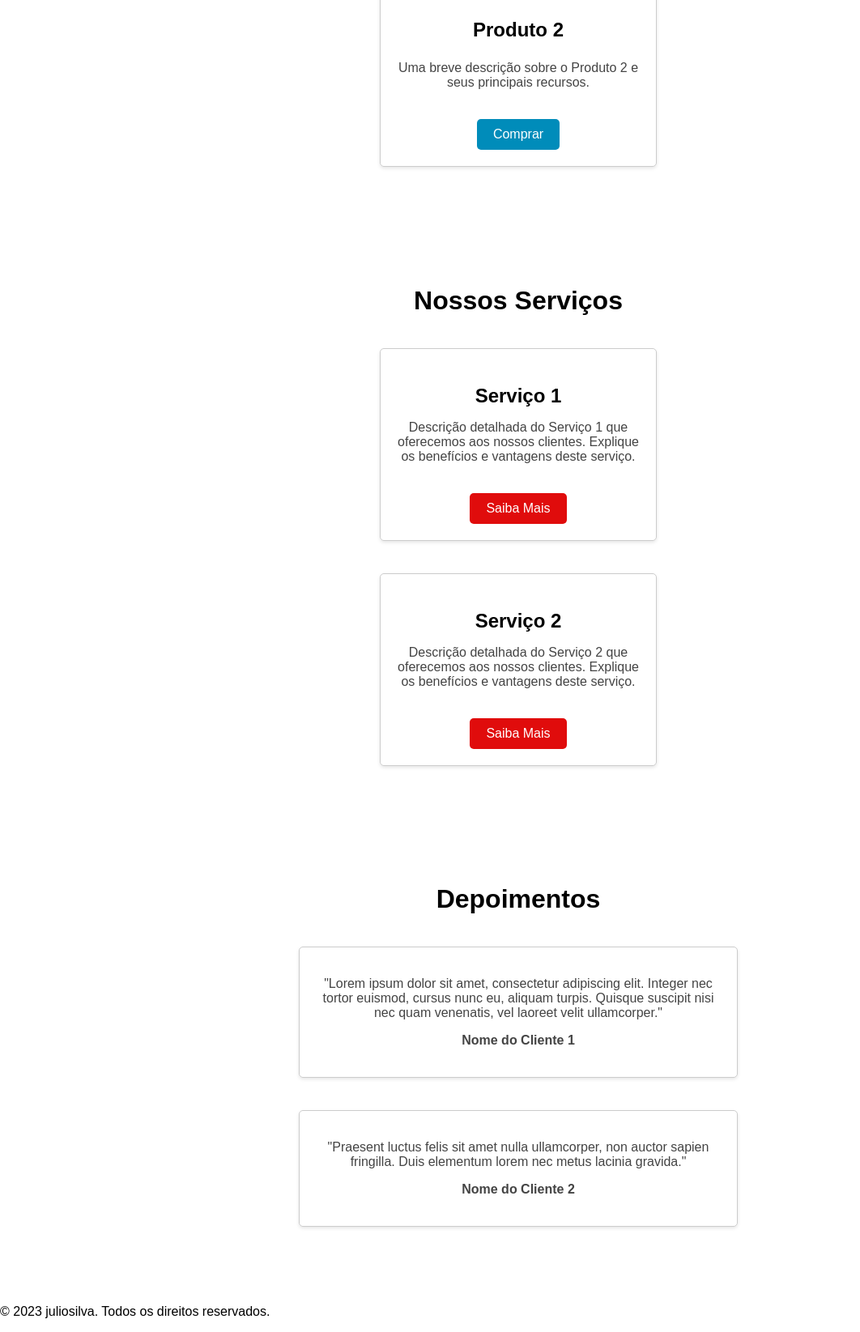
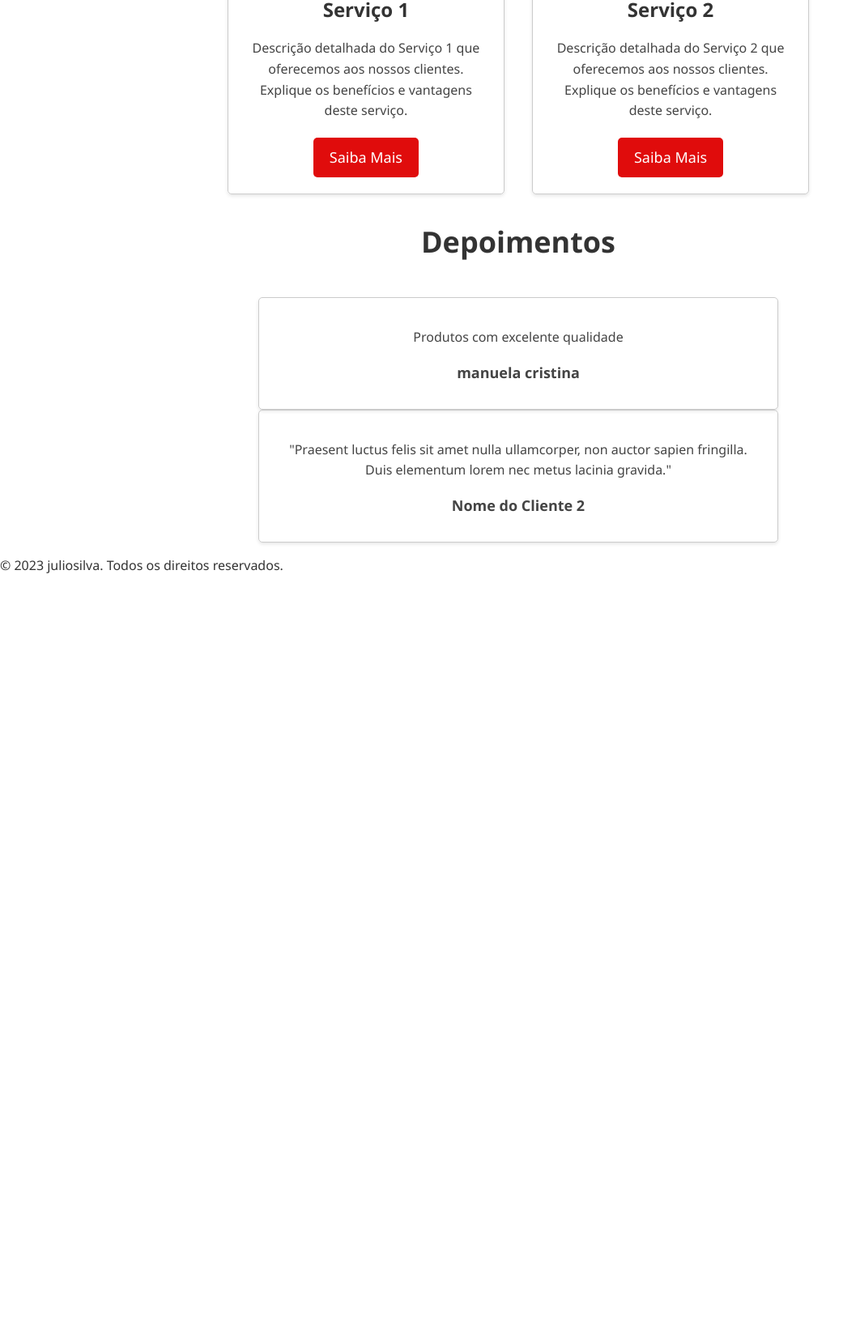
Before and after one commit to juliofsilvajr/MEU_PROJETO, a Flask app: page / in a window 1280 px wide. Shown: the part 1388-3033 px from the top of the page at 81% size, without its empty margins (0-1062 px from the left). After the commit the page ends 2096 px from the top, so only its background shows below. Run offline with Flask 3, Linux system fonts and the light colour scheme.

Commit message:
criando o site

```diff
--- a/app/routes.py
+++ b/app/routes.py
@@ -14,3 +14,8 @@ def contatos():
 @app.route('/sobre')
 def sobre():
     return render_template('sobre.html' , titulo = 'sobre')
+
+
+@app.route('/projetos')
+def projetos():
+    return render_template('projetos.html' , titulo = 'projetos')
--- a/app/static/css/estilo.css
+++ b/app/static/css/estilo.css
@@ -1,84 +1,111 @@
-/* Estilos CSS (opcional, você pode personalizar conforme necessário) */
+/* Estilos para toda a página */
 body {
-    font-family: Arial, sans-serif;
+    font-family: 'Segoe UI', Tahoma, Geneva, Verdana, sans-serif;
+    line-height: 1.6;
+    color: #333;
     margin: 0;
     padding: 0;
 }
 
+/* Estilo para o cabeçalho */
 header {
-    background-color: #e00c0c;
+    background-color: #cc0a2b;
     color: #fff;
-    padding: 10px;
+    padding: 20px 0;
+    text-align: center;
+}
+
+header h1 {
+    font-size: 48px;
+    margin-bottom: 20px;
+}
+
+/* Estilo para o menu de navegação */
+nav {
+    text-align: center;
+    padding: 10px 0;
 }
 
 nav ul {
     list-style: none;
-    margin: 0;
-    padding: 0;
 }
 
-nav ul li {
+nav li {
     display: inline-block;
     margin-right: 20px;
 }
 
-section {
-    padding: 40px 20px;
+nav a {
+    color: #630f0f;
+    text-decoration: none;
+    font-size: 18px;
+    transition: color 0.3s ease;
 }
 
-/* Estilo do herói (seção principal) */
+nav a:hover {
+    color: #4208c9;
+}
+
+/* Estilo para a seção de herói */
 .hero {
-    background-image: url('caminho-para-imagem-hero.jpg');
+    background-image: url('https://www.apple.com/v/macbook-air-13-and-15-m2/b/images/overview/design/design_hero_static__b5n04x7u9s9y_large.jpg');
     background-size: cover;
     background-position: center;
-    color: #fff;
+    color: #a81313;
     text-align: center;
-    padding: 100px 20px;
+    padding: 100px 0;
 }
 
 .hero h1 {
-    font-size: 48px;
+    font-size: 60px;
     margin-bottom: 20px;
 }
 
 .hero p {
     font-size: 18px;
     line-height: 1.6;
+    margin-bottom: 30px;
 }
 
 .hero .btn-saiba-mais {
     display: inline-block;
-    background-color: #e00c0c;
-    color: #fff;
+    background-color: #fff;
+    color: #e00c0c;
     text-decoration: none;
-    padding: 10px 20px;
+    padding: 15px 30px;
     border-radius: 5px;
-    margin-top: 20px;
-    font-size: 16px;
-    transition: background-color 0.3s ease;
+    font-size: 18px;
+    transition: background-color 0.3s ease, color 0.3s ease;
 }
 
 .hero .btn-saiba-mais:hover {
-    background-color: #c90808;
+    background-color: #e00c0c;
+    color: #fff;
 }
 
-/* Estilo dos produtos em destaque */
+/* Estilo para a seção de produtos em destaque */
 .produtos {
     text-align: center;
 }
 
 .produtos h2 {
-    font-size: 32px;
+    font-size: 36px;
     margin-bottom: 40px;
 }
 
 .produto {
-    margin: 0 auto 40px;
+    display: inline-block;
+    margin: 0 15px;
     max-width: 300px;
     padding: 20px;
     border: 1px solid #ccc;
     border-radius: 5px;
     box-shadow: 0 2px 4px rgba(0, 0, 0, 0.1);
+    transition: transform 0.3s ease;
+}
+
+.produto:hover {
+    transform: translateY(-5px);
 }
 
 .produto img {
@@ -94,41 +121,47 @@ section {
 .produto p {
     font-size: 16px;
     color: #444;
+    margin-bottom: 20px;
 }
 
 .produto .btn-comprar {
     display: inline-block;
-    background-color: #008cba;
+    background-color: #e00c0c;
     color: #fff;
     text-decoration: none;
     padding: 10px 20px;
     border-radius: 5px;
-    margin-top: 20px;
-    font-size: 16px;
+    font-size: 18px;
     transition: background-color 0.3s ease;
 }
 
 .produto .btn-comprar:hover {
-    background-color: #006080;
+    background-color: #c90808;
 }
 
-/* Estilo dos serviços */
+/* Estilo para a seção de serviços */
 .servicos {
     text-align: center;
 }
 
 .servicos h2 {
-    font-size: 32px;
+    font-size: 36px;
     margin-bottom: 40px;
 }
 
 .servico {
-    margin: 0 auto 40px;
+    display: inline-block;
+    margin: 0 15px;
     max-width: 300px;
     padding: 20px;
     border: 1px solid #ccc;
     border-radius: 5px;
     box-shadow: 0 2px 4px rgba(0, 0, 0, 0.1);
+    transition: transform 0.3s ease;
+}
+
+.servico:hover {
+    transform: translateY(-5px);
 }
 
 .servico h3 {
@@ -139,6 +172,7 @@ section {
 .servico p {
     font-size: 16px;
     color: #444;
+    margin-bottom: 20px;
 }
 
 .servico .btn-saiba-mais {
@@ -148,8 +182,7 @@ section {
     text-decoration: none;
     padding: 10px 20px;
     border-radius: 5px;
-    margin-top: 20px;
-    font-size: 16px;
+    font-size: 18px;
     transition: background-color 0.3s ease;
 }
 
@@ -157,32 +190,36 @@ section {
     background-color: #c90808;
 }
 
-/* Estilo dos depoimentos */
+/* Estilo para a seção de depoimentos */
 .depoimentos {
     text-align: center;
 }
 
 .depoimentos h2 {
-    font-size: 32px;
+    font-size: 36px;
     margin-bottom: 40px;
 }
 
 .depoimento {
-    margin: 0 auto 40px;
-    max-width: 500px;
+    max-width: 600px;
+    margin: 0 auto;
     padding: 20px;
     border: 1px solid #ccc;
     border-radius: 5px;
     box-shadow: 0 2px 4px rgba(0, 0, 0, 0.1);
+    transition: transform 0.3s ease;
 }
 
 .depoimento p {
     font-size: 16px;
     color: #444;
+    margin-bottom: 10px;
 }
 
 .depoimento strong {
-    font-weight: bold;
-    display: block;
-    margin-top: 10px;
+    font-size: 18px;
 }
+
+.depoimento:hover {
+    transform: translateY(-5px);
+}
--- a/app/templates/base.html
+++ b/app/templates/base.html
@@ -14,6 +14,7 @@
                 <li><a href="/">index</a></li>
                 <li><a href="/sobre">Sobre</a></li>
                 <li><a href="/contatos">Contatos</a></li>
+                <li><a href="/projetos">projetos</a></li>
             </ul>
         </nav>
     </header>
--- a/app/templates/index.html
+++ b/app/templates/index.html
@@ -1,16 +1,16 @@
 {% extends 'base.html' %}
 
 {% block conteudo %}
+
 <section class="hero">
     <div class="hero-content">
         <h1>Bem-vindo à nossa Página Inicial</h1>
-        <p>Esta é a página inicial do nosso site, onde você encontrará informações importantes sobre nossos produtos e serviços.</p>
-        <p>Adicione aqui mais detalhes sobre a sua empresa, missão, visão ou qualquer outra informação relevante.</p>
-        <a href="#" class="btn-saiba-mais">Saiba Mais</a>
+        <p>Conheça nossos produtos e serviços de alta qualidade. Estamos aqui para atender às suas necessidades.</p>
+        <a href="#produtos" class="btn-saiba-mais">Saiba Mais</a>
     </div>
 </section>
 
-<section class="produtos">
+<section id="produtos" class="produtos">
     <h2>Produtos em Destaque</h2>
     <div class="produto">
         <img src="caminho-para-imagem-produto-1.jpg" alt="Produto 1">
@@ -43,8 +43,8 @@
 <section class="depoimentos">
     <h2>Depoimentos</h2>
     <div class="depoimento">
-        <p>"Lorem ipsum dolor sit amet, consectetur adipiscing elit. Integer nec tortor euismod, cursus nunc eu, aliquam turpis. Quisque suscipit nisi nec quam venenatis, vel laoreet velit ullamcorper."</p>
-        <p><strong>Nome do Cliente 1</strong></p>
+        <p>Produtos com excelente qualidade</p>
+        <p><strong>manuela cristina</strong></p>
     </div>
     <div class="depoimento">
         <p>"Praesent luctus felis sit amet nulla ullamcorper, non auctor sapien fringilla. Duis elementum lorem nec metus lacinia gravida."</p>
```
Also changed, not shown: app/templates/contatos.html (+20 -3 lines), app/templates/projetos.html (added, +19 -0 lines), app/templates/sobre.html (+5 -3 lines).
